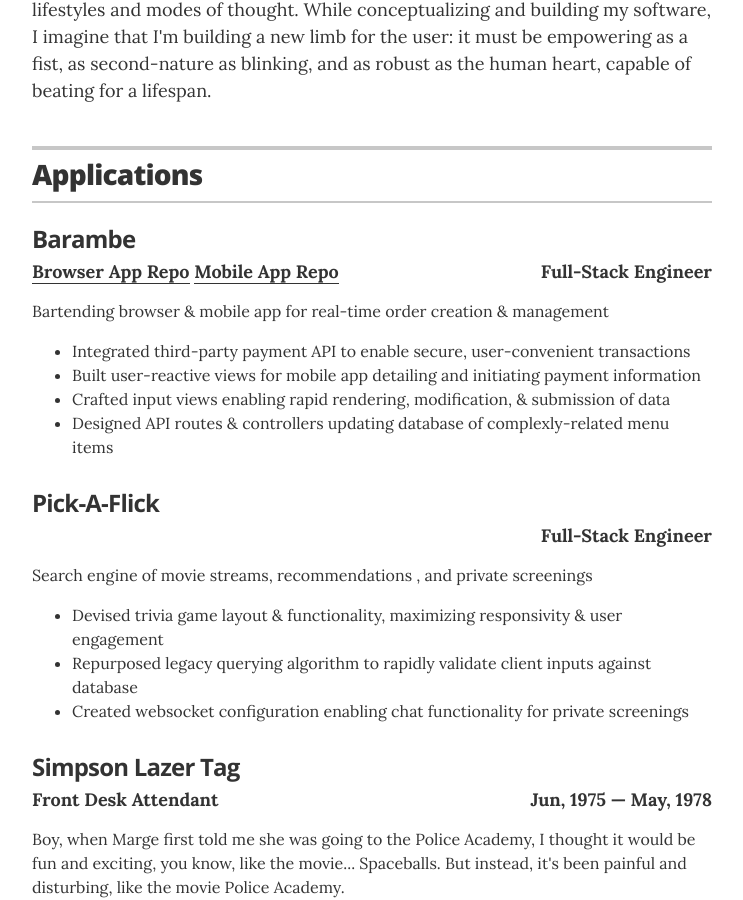
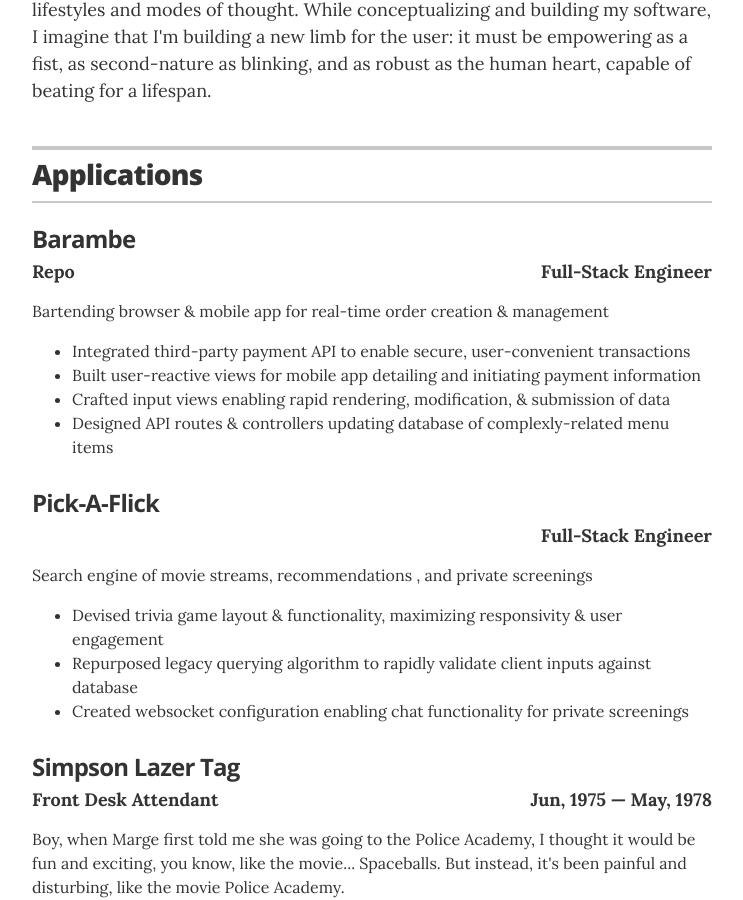
Before and after one commit to LeatherGreenGargoyle/leathergreengargoyle.github.io, a Jekyll site: the page built from index.html, in a window 1280 px wide and 900 px high, scrolled down 483 px. Shown: the whole window, without its empty margins (268-1011 px from the left). Built offline with Jekyll 4.4.1, drawn with Linux system fonts in a browser that asks for light colours.

Commit message:
fix anchor tag

```diff
--- a/_data/experience.yml
+++ b/_data/experience.yml
@@ -1,7 +1,7 @@
 # Jobs
 # Springfield Nuclear Power Plant
 - company: Barambe
-  position: <a href="https://github.com/LeatherGreenGargoyle/bar-lord">Browser App Repo</a> <a href="https://github.com/LeatherGreenGargoyle/bar-lord-mobile">Mobile App Repo</a>
+  position: Repo
   duration: Full-Stack Engineer
   summary: Bartending browser & mobile app for real-time order creation & management	<ul class="resume-item-list"><li>Integrated third-party payment API to enable secure, user-convenient transactions</li><li>Built user-reactive views for mobile app detailing and initiating payment information</li><li>Crafted input views enabling rapid rendering, modification, & submission of data</li><li>Designed API routes & controllers updating database of complexly-related menu items</li></ul>
 
```
